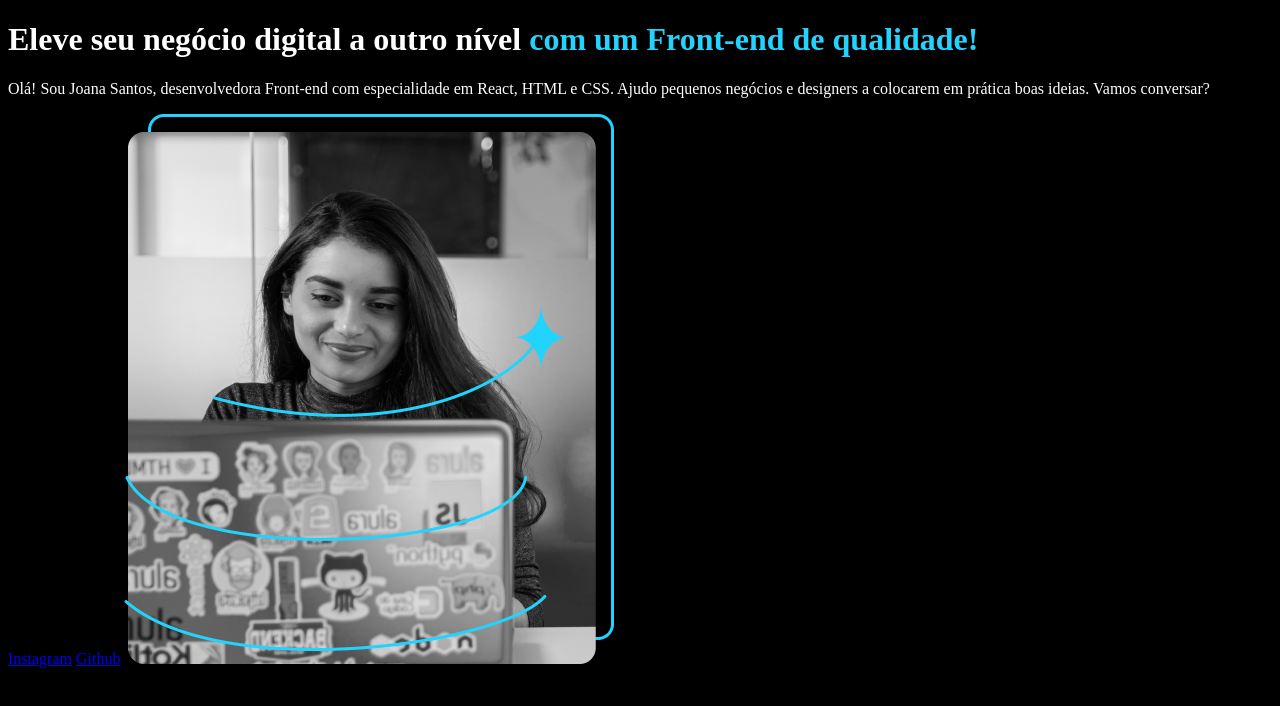
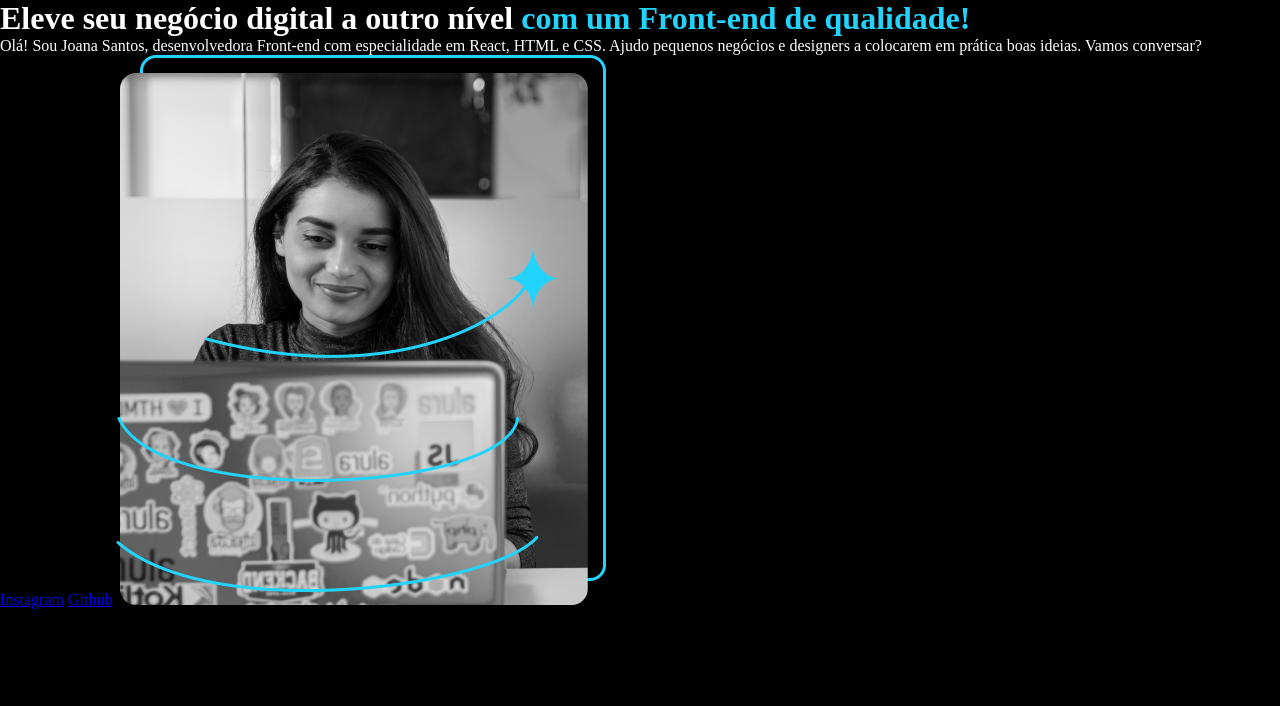
Before and after one commit to Dragon742/aluraOne, a plain HTML site: page html/aula02/index.html in a window 1280 px wide. Drawn offline with Linux system fonts and the light colour scheme.

Commit message:
css update

```diff
--- a/html/aula02/index.html
+++ b/html/aula02/index.html
@@ -11,7 +11,7 @@
 
     </header>
     <main>
-        <h1>Eleve seu negócio digital a outro nível <strong>com um Front-end de qualidade!</strong></h1>
+        <h1>Eleve seu negócio digital a outro nível <strong class="titulo-destaque">com um Front-end de qualidade!</strong></h1>
         <p>Olá! Sou Joana Santos, desenvolvedora Front-end com especialidade em React, HTML e CSS. Ajudo pequenos negócios e designers a colocarem em prática boas ideias. Vamos conversar?</p>
 
         <a href="https://instagram.com/rafaballerini" target="_blank">Instagram</a>
--- a/html/aula02/style.css
+++ b/html/aula02/style.css
@@ -1,8 +1,13 @@
+*{
+    margin: 0px;
+    padding: 0px;
+}
+
 body{
     background-color: black;
     color: white;
 }
 
-strong{
+strong.titulo-destaque{
     color: #22d4fd;
 }
```
